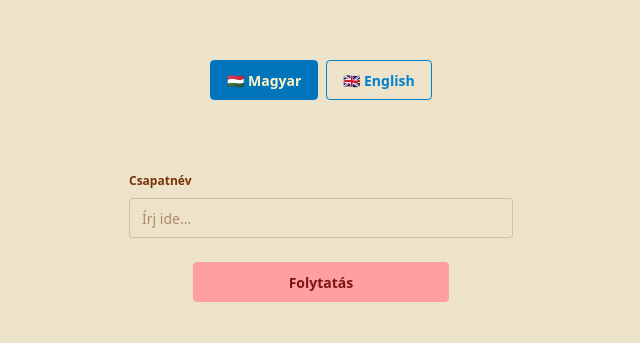
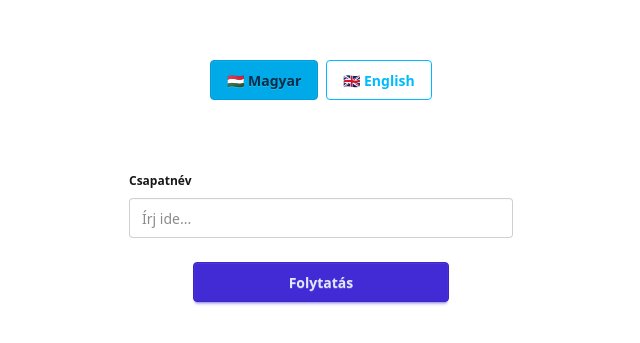
Before and after one commit to baconhoney/3DPuzzleQuiz, a React (Vite) app in the folder Client/: page / in a window 1280 px wide. Shown: the part 219-562 px from the top of the page, without its empty margins (319-959 px from the left). Built offline with nearby package versions, Linux system fonts and the light colour scheme.

Commit message:
Changed light theme and config

```diff
--- a/Client/src/Quiz.jsx
+++ b/Client/src/Quiz.jsx
@@ -29,6 +29,8 @@ const Quiz = () => {
         },
         "endTime": "13:55:00"
     }
+
+    const evalData = {}
 
     const { t, teamName } = useLanguage();
 
--- a/Client/src/index.css
+++ b/Client/src/index.css
@@ -1,4 +1,4 @@
 @import "tailwindcss";
 @plugin "daisyui" {
-    themes: retro --default, forest --prefersdark;
+    themes: light --default, forest --prefersdark;
 }
--- a/Client/vite.config.js
+++ b/Client/vite.config.js
@@ -5,4 +5,7 @@ import tailwindcss from "@tailwindcss/vite"
 // https://vite.dev/config/
 export default defineConfig({
     plugins: [react(), tailwindcss()],
+    server: {
+        allowedHosts: ["gombosnet.ddns.net"],
+    },
 })
```
